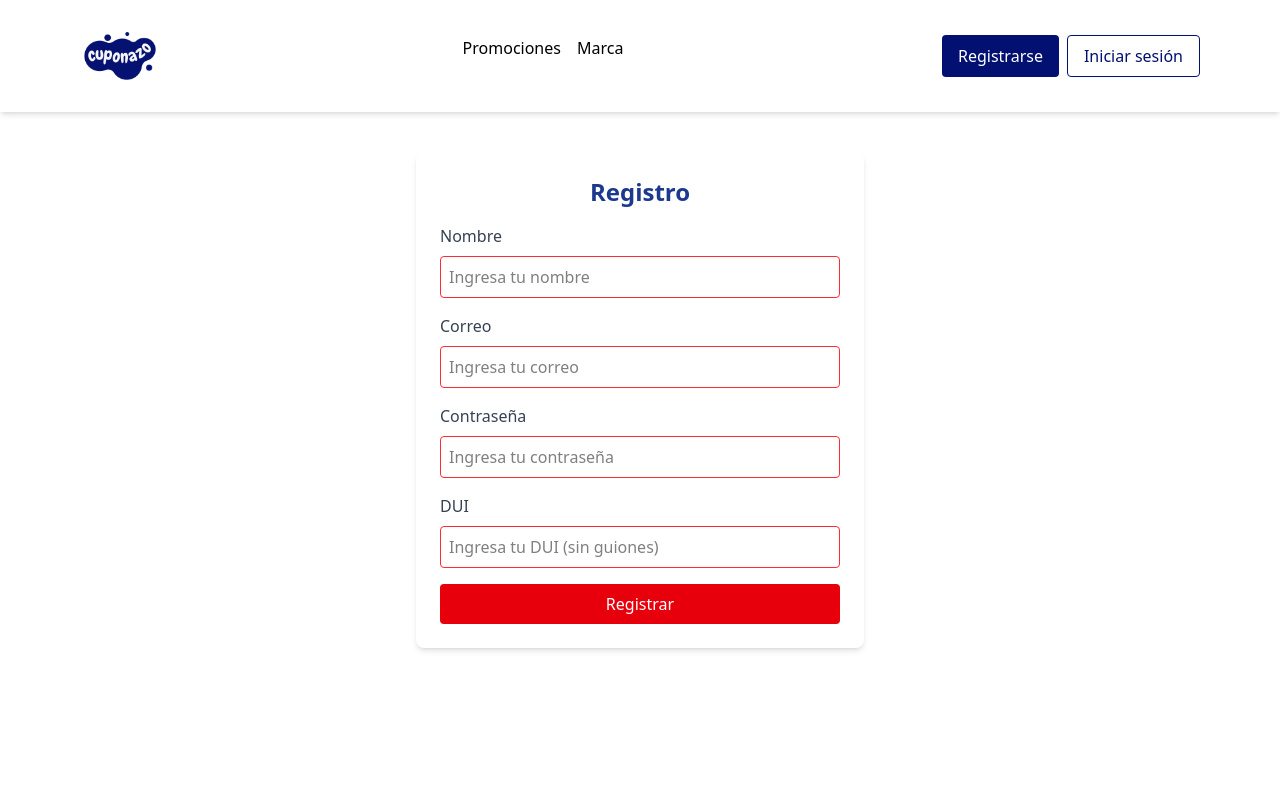
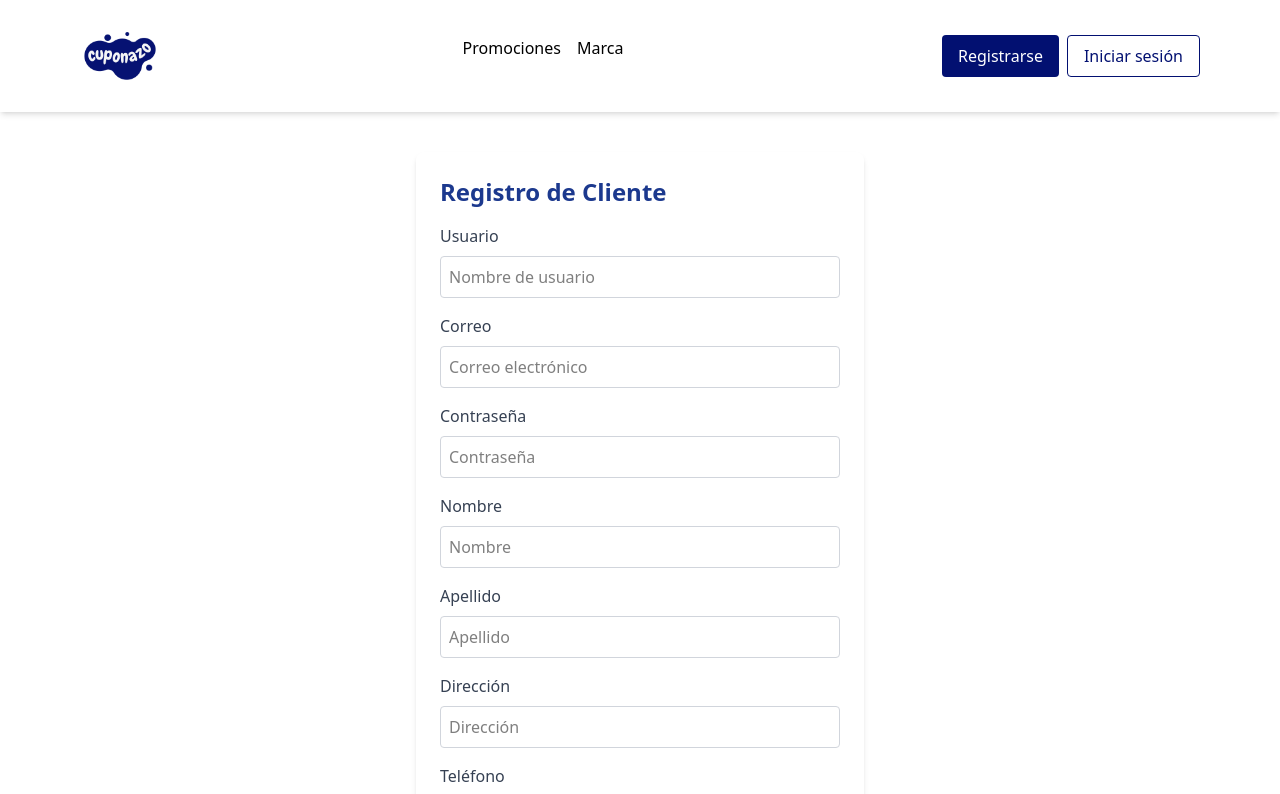
Before and after one commit to OriD-19/la_cuponera_frontend, a React (Vite) app: page /registro2 in a window 1280 px wide. Shown: the top 794 px of the page. Built offline with nearby package versions, Linux system fonts and the light colour scheme.

Commit message:
update inisio sesion y registro 1.8

```diff
--- a/src/Iniciosesion_empleado/Iniciarsesion2.jsx
+++ b/src/Iniciosesion_empleado/Iniciarsesion2.jsx
@@ -2,11 +2,12 @@ import React, { useState } from "react";
 
 export const IniciarSesion2 = () => {
     const [formData, setFormData] = useState({
-        correo: '',
-        contrasena: '',
+        username: '',
+        password: '',
     });
 
     const [error, setError] = useState('');
+    const [mensaje, setMensaje] = useState('');
 
     const handleChange = (e) => {
         setFormData({
@@ -15,18 +16,37 @@ export const IniciarSesion2 = () => {
         });
     };
 
-    const handleSubmit = (e) => {
+    const handleSubmit = async (e) => {
         e.preventDefault();
 
-        if (!formData.correo || !formData.contrasena) {
+        if (!formData.username || !formData.password) {
             setError('Por favor, ingresa todos los datos');
             return;
         }
 
         setError('');
+        setMensaje('');
 
-        // Aquí iría la llamada a la API para autenticar al usuario
-        console.log('Iniciando sesión con:', formData);
+        try {
+            const response = await fetch('https://ez7weiqisc.execute-api.us-east-1.amazonaws.com/v1/login/employee', {
+                method: 'POST',
+                headers: {
+                    'Content-Type': 'application/json',
+                },
+                body: JSON.stringify(formData),
+            });
+
+            const data = await response.json();
+
+            if (response.ok) {
+                setMensaje('Inicio de sesión exitoso');
+                localStorage.setItem('authToken', data.authToken); // Guardar token
+            } else {
+                setError(data.message || 'Error en el inicio de sesión');
+            }
+        } catch (error) {
+            setError('No se pudo conectar con el servidor');
+        }
     };
 
     return (
@@ -34,34 +54,21 @@ export const IniciarSesion2 = () => {
             <div className="max-w-md w-full bg-white p-6 shadow-md rounded-lg">
                 <h2 className="text-2xl font-semibold text-blue-900 mb-4 text-center">Iniciar sesión</h2>
                 {error && <p className="text-red-500 text-sm mb-4">{error}</p>}
+                {mensaje && <p className="text-green-500 text-sm mb-4">{mensaje}</p>}
                 <form onSubmit={handleSubmit}>
                     <div className="mb-4">
-                        <label htmlFor="correo" className="block text-gray-700">Username</label>
-                        <input
-                            type="email"
-                            id="correo"
-                            name="correo"
-                            value={formData.correo}
-                            onChange={handleChange}
-                            className="w-full border border-red-500 p-2 rounded mt-2"
-                            placeholder="Ingresa tu username"
-                        />
+                        <label htmlFor="username" className="block text-gray-700">Username</label>
+                        <input type="text" id="username" name="username" value={formData.username} onChange={handleChange}
+                            className="w-full border border-gray-300 p-2 rounded mt-2" placeholder="Ingresa tu username" />
                     </div>
                     <div className="mb-4">
-                        <label htmlFor="contrasena" className="block text-gray-700">Contraseña</label>
-                        <input
-                            type="password"
-                            id="contrasena"
-                            name="contrasena"
-                            value={formData.contrasena}
-                            onChange={handleChange}
-                            className="w-full border border-red-500 p-2 rounded mt-2"
-                            placeholder="Ingresa tu contraseña"
-                        />
+                        <label htmlFor="password" className="block text-gray-700">Password</label>
+                        <input type="password" id="password" name="password" value={formData.password} onChange={handleChange}
+                            className="w-full border border-gray-300 p-2 rounded mt-2" placeholder="Ingresa tu contraseña" />
                     </div>
                     <button
                         type="submit"
-                        className="w-full bg-red-600 text-white py-2 rounded hover:bg-red-700"
+                        className="w-full bg-red-600 text-white py-2 rounded hover:bg-red-700 transition"
                     >
                         Iniciar sesión
                     </button>
--- a/src/Registro_empleado/Registro2.jsx
+++ b/src/Registro_empleado/Registro2.jsx
@@ -2,91 +2,121 @@ import React, { useState } from "react";
 
 export const Registro2 = () => {
     const [formData, setFormData] = useState({
-        nombre: '',
-        correo: '',
-        contrasena: '',
-        dui: '',
+        username: "",
+        email: "",
+        password: "",
+        firstName: "",
+        lastName: "",
+        address: "",
+        phoneNumber: "",
+        dui: ""
     });
 
-    const [error, setError] = useState('');
+    const [error, setError] = useState("");
+    const [mensaje, setMensaje] = useState("");
 
     const handleChange = (e) => {
         setFormData({
             ...formData,
-            [e.target.name]: e.target.value,
+            [e.target.name]: e.target.value
         });
     };
 
-    const handleSubmit = (e) => {
+    const handleSubmit = async (e) => {
         e.preventDefault();
 
-        if (!formData.nombre || !formData.correo || !formData.contrasena || !formData.dui) {
-            setError('Por favor, complete todos los campos');
-            return;
+        // Validación básica
+        for (const key in formData) {
+            if (!formData[key]) {
+                setError(`Por favor, completa el campo ${key}`);
+                return;
+            }
         }
 
-        setError('');
+        setError("");
+        setMensaje("");
 
-        // Aquí iría la llamada a la API para registrar al usuario
-        console.log('Registrando usuario:', formData);
+        try {
+            const response = await fetch("https://ez7weiqisc.execute-api.us-east-1.amazonaws.com/v1//users/employee/register", {
+                method: "POST",
+                headers: {
+                    "Content-Type": "application/json",
+                    "Accept": "application/json"
+                },
+                body: JSON.stringify(formData)
+            });
+
+            const data = await response.json();
+
+            if (response.ok) {
+                setMensaje("Registro exitoso.");
+                setFormData({
+                    username: "",
+                    email: "",
+                    password: "",
+                    firstName: "",
+                    lastName: "",
+                    address: "",
+                    phoneNumber: "",
+                    dui: ""
+                });
+            } else {
+                setError(data.message || "Error en el registro.");
+            }
+        } catch (error) {
+            setError("No se pudo conectar con el servidor.");
+        }
     };
 
     return (
         <div className="max-w-md mx-auto mt-10 bg-white p-6 shadow-md rounded-lg">
-            <h2 className="text-2xl font-semibold text-blue-900 mb-4 text-center">Registro</h2>
+            <h2 className="text-2xl font-semibold text-blue-900 mb-4">Registro de Cliente</h2>
             {error && <p className="text-red-500 text-sm mb-4">{error}</p>}
+            {mensaje && <p className="text-green-500 text-sm mb-4">{mensaje}</p>}
             <form onSubmit={handleSubmit}>
                 <div className="mb-4">
-                    <label htmlFor="nombre" className="block text-gray-700">Nombre</label>
-                    <input
-                        type="text"
-                        id="nombre"
-                        name="nombre"
-                        value={formData.nombre}
-                        onChange={handleChange}
-                        className="w-full border border-red-500 p-2 rounded mt-2"
-                        placeholder="Ingresa tu nombre"
-                    />
+                    <label htmlFor="username" className="block text-gray-700">Usuario</label>
+                    <input type="text" id="username" name="username" value={formData.username} onChange={handleChange}
+                        className="w-full border border-gray-300 p-2 rounded mt-2" placeholder="Nombre de usuario" />
                 </div>
                 <div className="mb-4">
-                    <label htmlFor="correo" className="block text-gray-700">Correo</label>
-                    <input
-                        type="email"
-                        id="correo"
-                        name="correo"
-                        value={formData.correo}
-                        onChange={handleChange}
-                        className="w-full border border-red-500 p-2 rounded mt-2"
-                        placeholder="Ingresa tu correo"
-                    />
+                    <label htmlFor="email" className="block text-gray-700">Correo</label>
+                    <input type="email" id="email" name="email" value={formData.email} onChange={handleChange}
+                        className="w-full border border-gray-300 p-2 rounded mt-2" placeholder="Correo electrónico" />
                 </div>
                 <div className="mb-4">
-                    <label htmlFor="contrasena" className="block text-gray-700">Contraseña</label>
-                    <input
-                        type="password"
-                        id="contrasena"
-                        name="contrasena"
-                        value={formData.contrasena}
-                        onChange={handleChange}
-                        className="w-full border border-red-500 p-2 rounded mt-2"
-                        placeholder="Ingresa tu contraseña"
-                    />
+                    <label htmlFor="password" className="block text-gray-700">Contraseña</label>
+                    <input type="password" id="password" name="password" value={formData.password} onChange={handleChange}
+                        className="w-full border border-gray-300 p-2 rounded mt-2" placeholder="Contraseña" />
+                </div>
+                <div className="mb-4">
+                    <label htmlFor="firstName" className="block text-gray-700">Nombre</label>
+                    <input type="text" id="firstName" name="firstName" value={formData.firstName} onChange={handleChange}
+                        className="w-full border border-gray-300 p-2 rounded mt-2" placeholder="Nombre" />
+                </div>
+                <div className="mb-4">
+                    <label htmlFor="lastName" className="block text-gray-700">Apellido</label>
+                    <input type="text" id="lastName" name="lastName" value={formData.lastName} onChange={handleChange}
+                        className="w-full border border-gray-300 p-2 rounded mt-2" placeholder="Apellido" />
+                </div>
+                <div className="mb-4">
+                    <label htmlFor="address" className="block text-gray-700">Dirección</label>
+                    <input type="text" id="address" name="address" value={formData.address} onChange={handleChange}
+                        className="w-full border border-gray-300 p-2 rounded mt-2" placeholder="Dirección" />
+                </div>
+                <div className="mb-4">
+                    <label htmlFor="phoneNumber" className="block text-gray-700">Teléfono</label>
+                    <input type="text" id="phoneNumber" name="phoneNumber" value={formData.phoneNumber} onChange={handleChange}
+                        className="w-full border border-gray-300 p-2 rounded mt-2" placeholder="Teléfono" />
                 </div>
                 <div className="mb-4">
                     <label htmlFor="dui" className="block text-gray-700">DUI</label>
-                    <input
-                        type="text"
-                        id="dui"
-                        name="dui"
-                        value={formData.dui}
-                        onChange={handleChange}
-                        className="w-full border border-red-500 p-2 rounded mt-2"
-                        placeholder="Ingresa tu DUI (sin guiones)"
-                    />
+                    <input type="text" id="dui" name="dui" value={formData.dui} onChange={handleChange}
+                        className="w-full border border-gray-300 p-2 rounded mt-2" placeholder="DUI" />
                 </div>
                 <button
                     type="submit"
-                    className="w-full bg-red-600 text-white py-2 rounded hover:bg-red-700"
+                    className="w-full bg-red-600 text-white py-2 rounded hover:bg-red-700 transition"
                 >
                     Registrar
                 </button>
```
